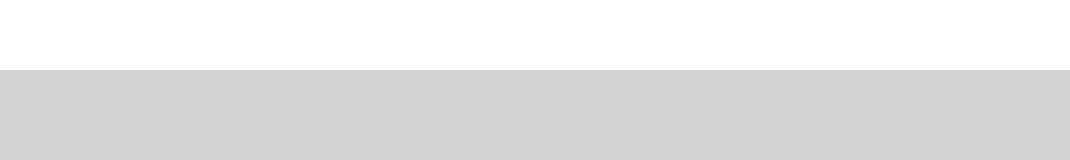
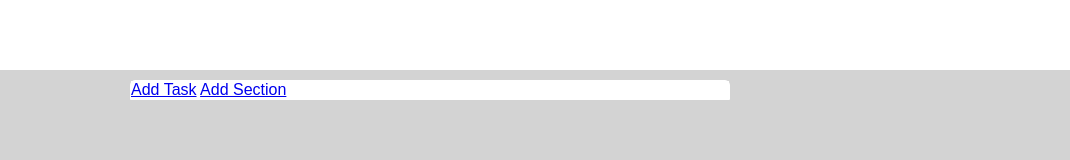
Before and after one commit to orsoli/html-css-toboolist, a plain HTML site: page index.html in a window 1280 px wide. Shown: the full height of the page, 210-1280 px from the left. Drawn offline with Linux system fonts and the light colour scheme.

Commit message:
added navigator header

```diff
--- a/css/index-style.css
+++ b/css/index-style.css
@@ -28,7 +28,19 @@ header, nav, main{
 }
 
 /* Utilities  */
+.container{
+    margin: auto;
+    height: auto;
+    width: 600px;
+}
+
 .logo-container{
     margin-bottom: 10px;
     padding: 10px;
 }
+
+.navigator{
+    border: 1px solid white;
+    border-radius: 5px 5px 0 0;
+    margin-bottom: 3px;
+}
--- a/index.html
+++ b/index.html
@@ -14,14 +14,19 @@
         <img src="img/Logo.png" alt="logo" id="logo">
         <h1>Toboolist</h1>
      </header>
+     <!-- contaner  -->
+     <div class="container">
         <!-- the navigate header  -->
         <header class="navigator">
             <nav>
+                <a href="#">Add Task</a>
+                <a href="#">Add Section</a>
             </nav>
         </header>
         <!-- main part  -->
         <main>
 
         </main>
+     </div>
 </body>
 </html>
```
Lines whose indentation alone changed are shown as unchanged.
